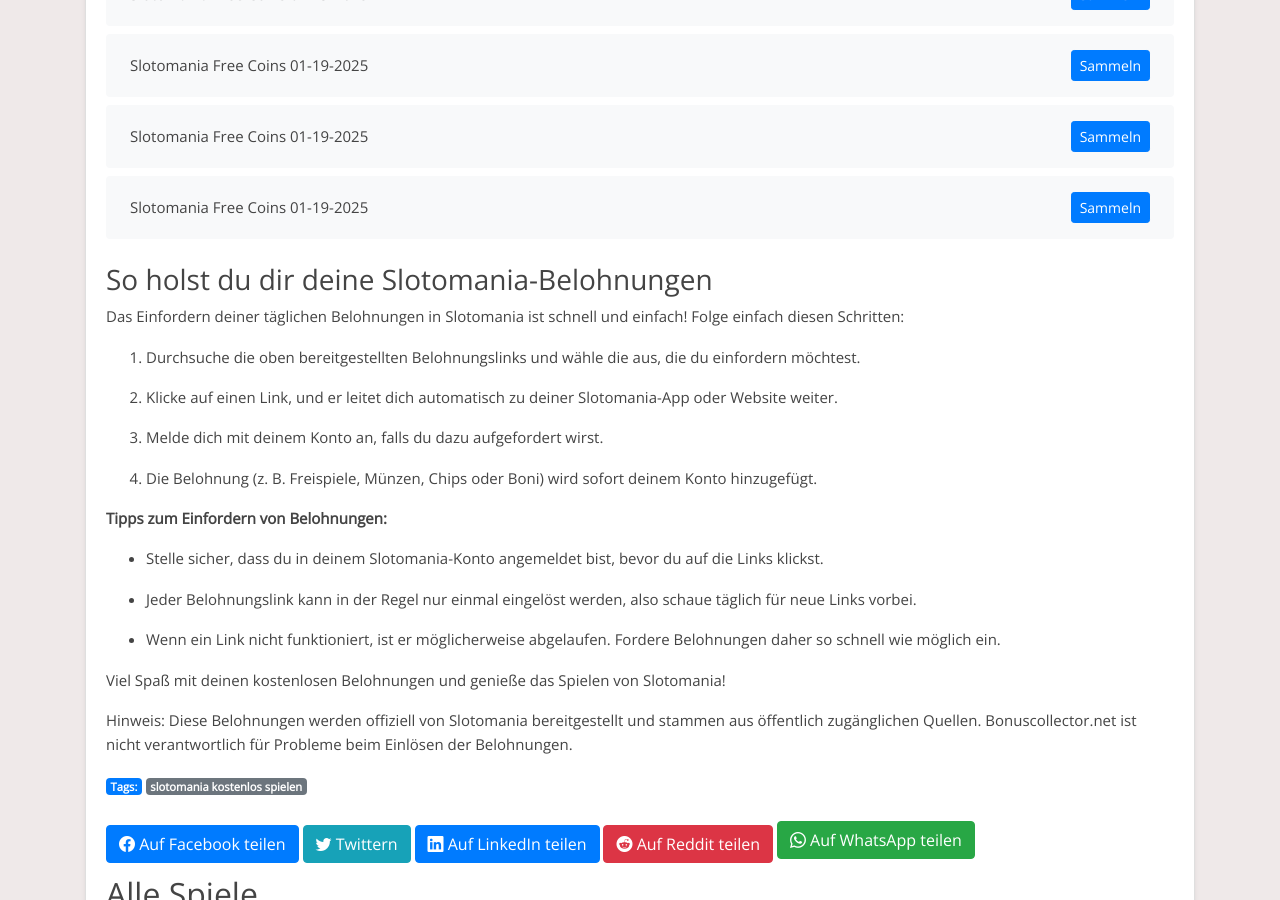
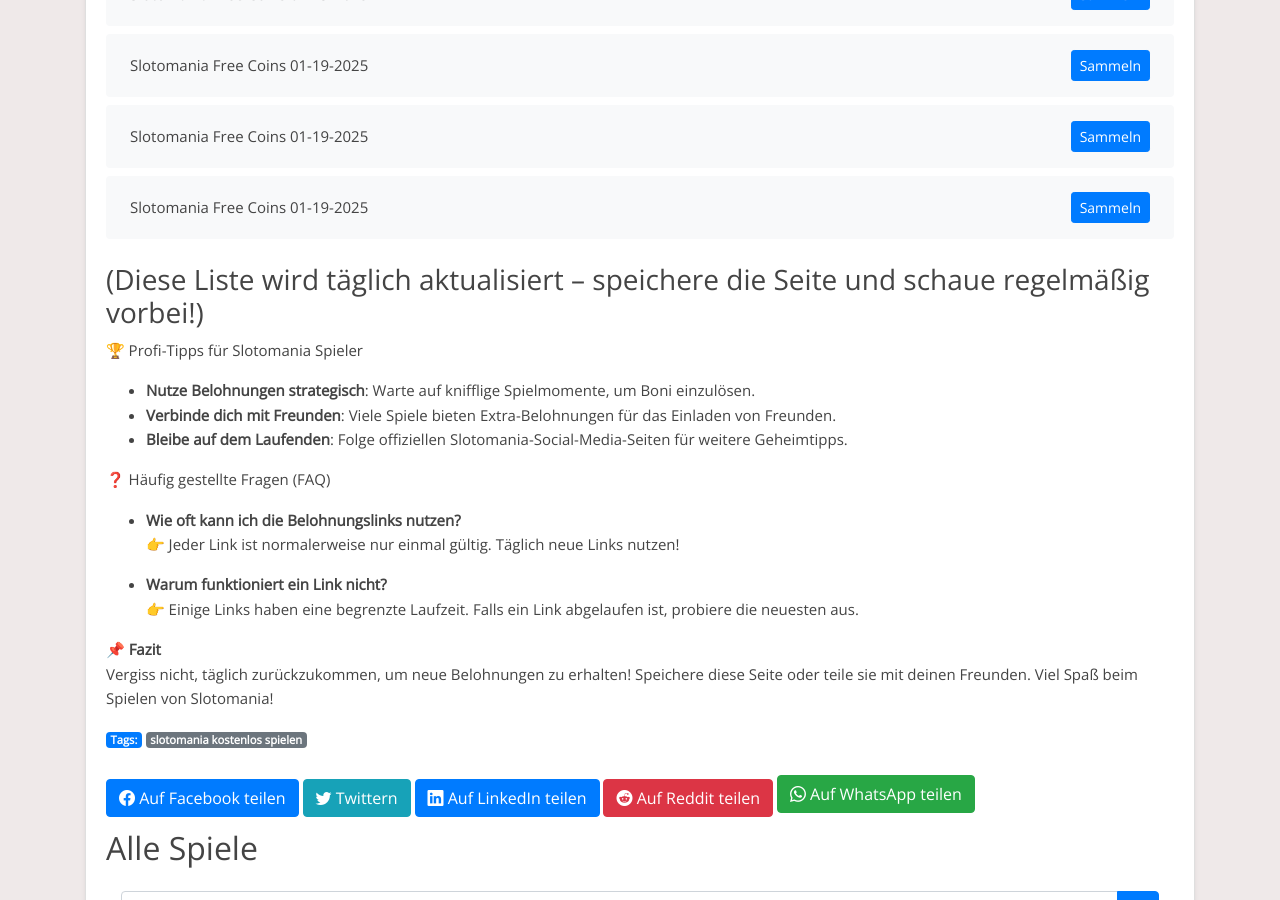
Before and after one commit to Prollad99/bs-de, a Jekyll site: the page built from _posts/2025-01-19-slotomania.md, in a window 1280 px wide and 900 px high, scrolled down 7477 px. Built offline with Jekyll 4.4.1, drawn with Linux system fonts in a browser that asks for light colours.

Commit message:
Aktualisiere -Footer mit verbesserten Inhalten

```diff
--- a/_data/include_files.yml
+++ b/_data/include_files.yml
@@ -48,3 +48,6 @@
 
 coin-master_footer.html:
   last_modified: 2025-02-04 13:27:34
+
+slotomania_footer.html:
+  last_modified: 2025-02-04 13:39:27
--- a/_includes/slotomania_footer.html
+++ b/_includes/slotomania_footer.html
@@ -1,27 +1,16 @@
-### So holst du dir deine Slotomania-Belohnungen
+### (Diese Liste wird täglich aktualisiert – speichere die Seite und schaue regelmäßig vorbei!)
 
+🏆 Profi-Tipps für Slotomania Spieler
+- **Nutze Belohnungen strategisch**: Warte auf knifflige Spielmomente, um Boni einzulösen.
+- **Verbinde dich mit Freunden**: Viele Spiele bieten Extra-Belohnungen für das Einladen von Freunden.
+- **Bleibe auf dem Laufenden**: Folge offiziellen Slotomania-Social-Media-Seiten für weitere Geheimtipps.
 
-Das Einfordern deiner täglichen Belohnungen in Slotomania ist schnell und einfach! Folge einfach diesen Schritten:
+❓ Häufig gestellte Fragen (FAQ)
+- **Wie oft kann ich die Belohnungslinks nutzen?**
+  👉 Jeder Link ist normalerweise nur einmal gültig. Täglich neue Links nutzen!
 
-1. Durchsuche die oben bereitgestellten Belohnungslinks und wähle die aus, die du einfordern möchtest.
+- **Warum funktioniert ein Link nicht?**
+  👉 Einige Links haben eine begrenzte Laufzeit. Falls ein Link abgelaufen ist, probiere die neuesten aus.
 
-2. Klicke auf einen Link, und er leitet dich automatisch zu deiner Slotomania-App oder Website weiter.
-
-3. Melde dich mit deinem Konto an, falls du dazu aufgefordert wirst.
-
-4. Die Belohnung (z. B. Freispiele, Münzen, Chips oder Boni) wird sofort deinem Konto hinzugefügt.
-
-
-**Tipps zum Einfordern von Belohnungen:**
-
-- Stelle sicher, dass du in deinem Slotomania-Konto angemeldet bist, bevor du auf die Links klickst.
-
-- Jeder Belohnungslink kann in der Regel nur einmal eingelöst werden, also schaue täglich für neue Links vorbei.
-
-- Wenn ein Link nicht funktioniert, ist er möglicherweise abgelaufen. Fordere Belohnungen daher so schnell wie möglich ein.
-
-
-Viel Spaß mit deinen kostenlosen Belohnungen und genieße das Spielen von Slotomania!
-
-
-Hinweis: Diese Belohnungen werden offiziell von Slotomania bereitgestellt und stammen aus öffentlich zugänglichen Quellen. Bonuscollector.net ist nicht verantwortlich für Probleme beim Einlösen der Belohnungen.
+📌 **Fazit**
+Vergiss nicht, täglich zurückzukommen, um neue Belohnungen zu erhalten! Speichere diese Seite oder teile sie mit deinen Freunden. Viel Spaß beim Spielen von Slotomania!
```
